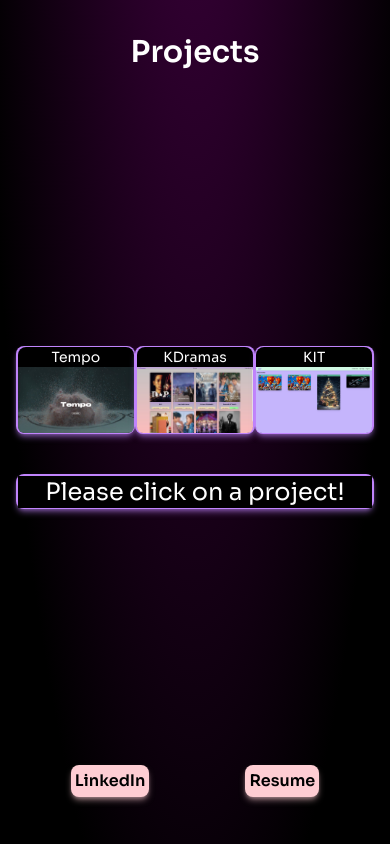
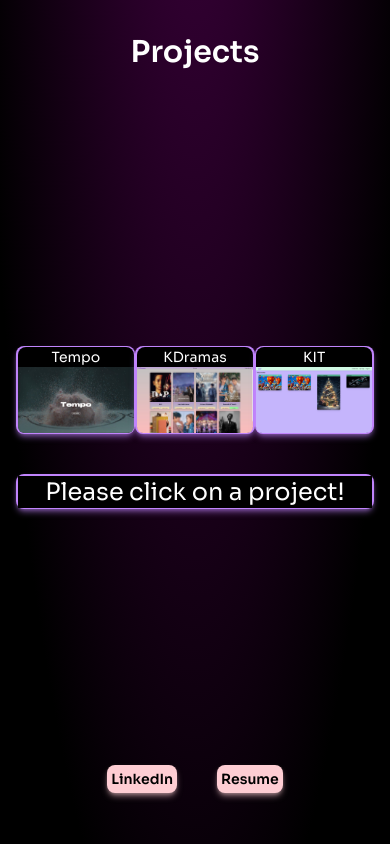
Before and after one commit to Jonnaa/Portfolio, a React (Vite) app: page / in a window 390 px wide. Shown: the part 1690-2534 px from the top of the page. Built offline with nearby package versions, Linux system fonts and the light colour scheme.

Commit message:
Changed gap and text size on my links

```diff
--- a/src/components/Projects/index.jsx
+++ b/src/components/Projects/index.jsx
@@ -234,17 +234,17 @@ const Projects = () => {
           {currentProject}
         </div>
       </motion.div>
-      <div className="flex justify-center gap-24 mt-5">
+      <div className="flex justify-center gap-10 sm:gap-24 mt-5">
         <a
           href="https://www.linkedin.com/in/jonathannavarroswe/"
-          className="bg-rose-200 shadow-md shadow-rose-200/50 hover:shadow-lg hover:bg-purple-400 hover:shadow-purple-400/50 text-black rounded-lg p-1 sm:p-2 sm:text-lg font-bold"
+          className="bg-rose-200 shadow-md shadow-rose-200/50 hover:shadow-lg hover:bg-purple-400 hover:shadow-purple-400/50 text-black rounded-lg p-1 sm:p-2 text-sm sm:text-lg font-bold"
           target="_blank"
         >
           LinkedIn
         </a>
         <a
           href="https://docs.google.com/document/d/10ivZXeMhmoGI26BLo_NN6eRzhNStdY4wbLfrHfhqQtQ/edit?usp=sharing"
-          className=" bg-rose-200 shadow-md shadow-rose-200/50 hover:shadow-lg hover:bg-purple-400 hover:shadow-purple-400/50 text-black rounded-lg p-1 sm:p-2 sm:text-lg font-bold "
+          className=" bg-rose-200 shadow-md shadow-rose-200/50 hover:shadow-lg hover:bg-purple-400 hover:shadow-purple-400/50 text-black rounded-lg p-1 sm:p-2 text-sm sm:text-lg font-bold "
           target="_blank"
         >
           Resume
```
